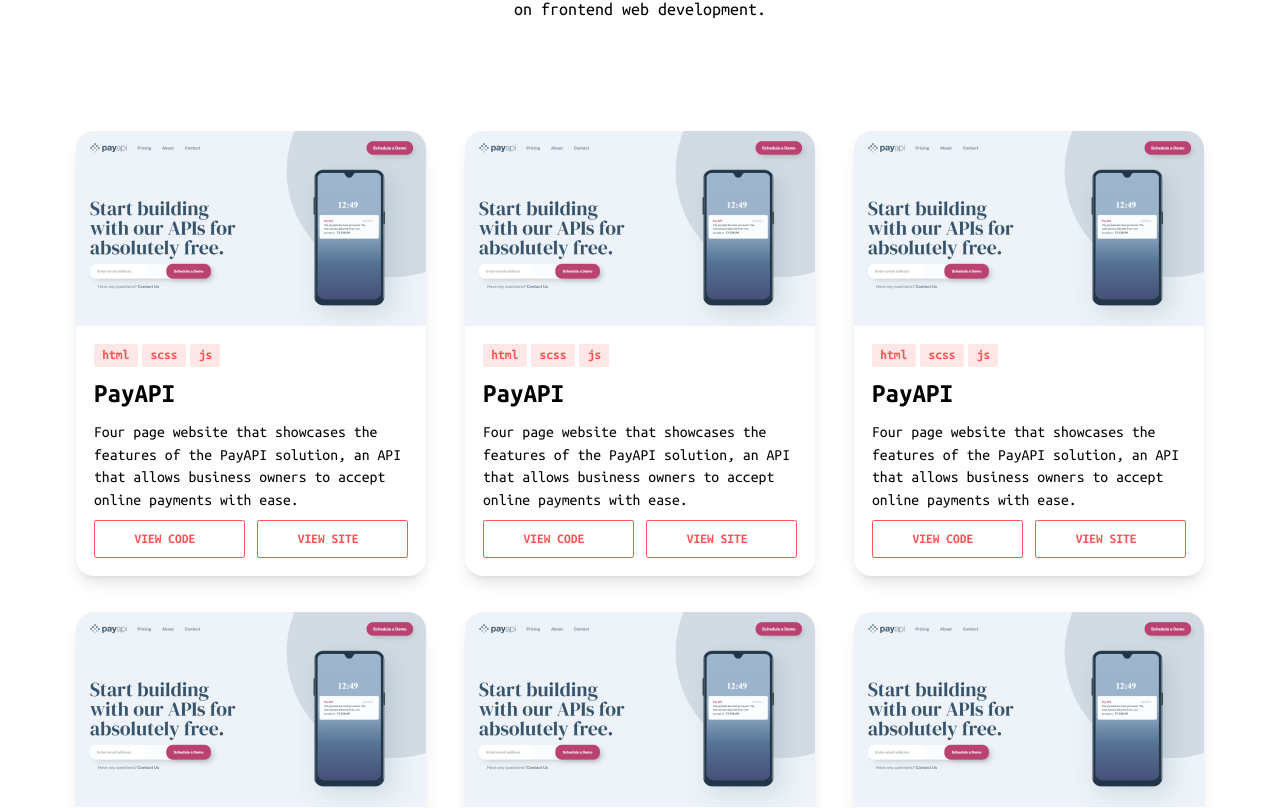
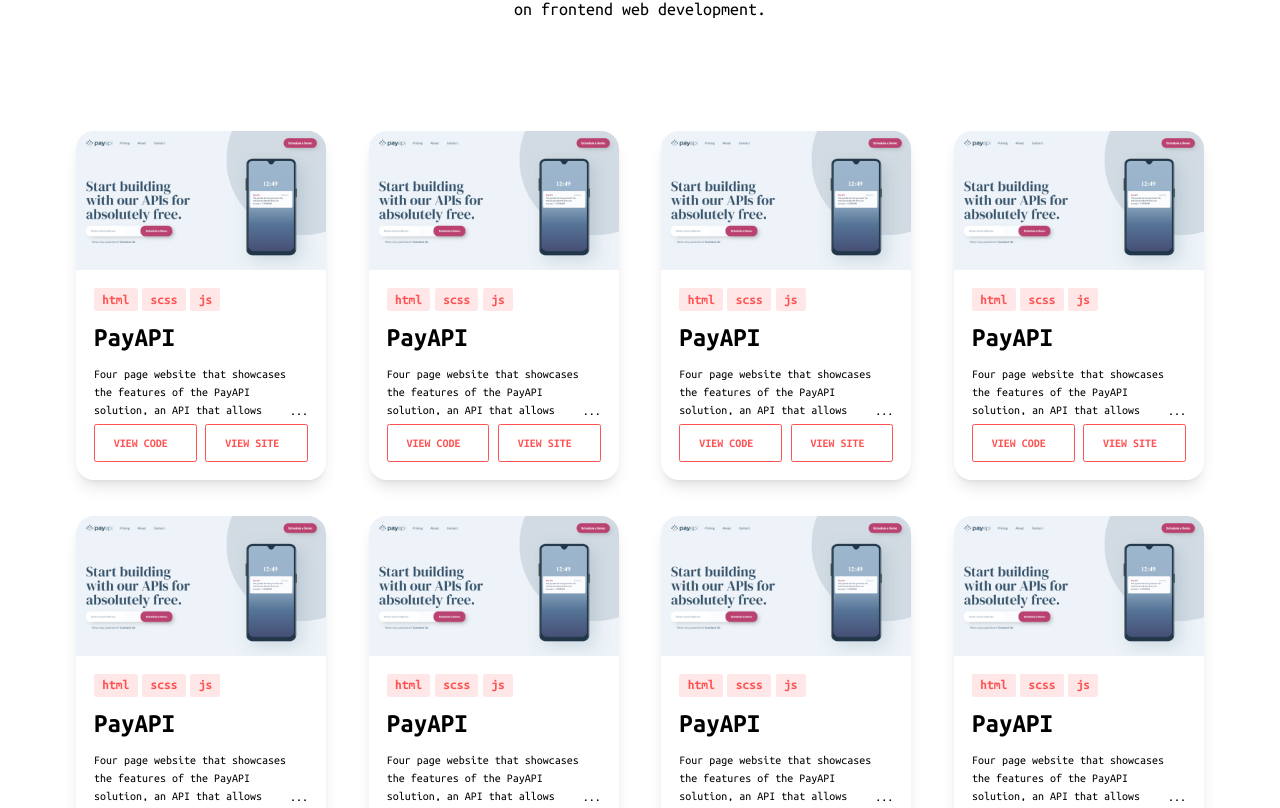
Before and after one commit to simonhernandez/react-portfolio, a React (Vite) app: page / in a window 1280 px wide. Shown: the part 3190-3998 px from the top of the page. Built offline with nearby package versions, Linux system fonts and the light colour scheme.

Commit message:
fix: project card styles

```diff
--- a/src/components/Project.jsx
+++ b/src/components/Project.jsx
@@ -3,7 +3,7 @@
 
 const Project = ({ id, img, title, description, technologies, link }) => {
   return (
-    <div className="project min-w-[300px] max-w-[350px] mx-auto shadow-lg rounded-2xl overflow-hidden text-left md:col-span-6 lg:col-span-4">
+    <div className="project min-w-[200px] max-w-[250px] mx-auto shadow-lg rounded-2xl overflow-hidden text-left md:col-span-6 lg:col-span-4">
       <div className="overflow-hidden">
         <img
           src={img}
@@ -22,8 +22,9 @@
 
         <h4 className={`${typography.heading4}`}>{title}</h4>
 
-        <p className={`${typography.text_sm}`}>
+        <p className={`text-[12px] h-[50px] overflow-hidden relative`}>
           {description}
+          <div className="absolute -bottom-1 right-0">...</div>
         </p>
 
         <div className="flex justify-between items-center">
@@ -32,7 +33,7 @@
             className="btn btn--ghost btn--small w-[48%] flex justify-center items-center border border-primary rounded-sm py-2"
             target="_blank"
           >
-            <span className="text-xs mr-2 uppercase text-primary font-bold">View Code</span>
+            <span className="text-[12px] mr-2 uppercase text-primary font-bold">View Code</span>
             <i className="bx bx-link-external"></i>
           </a>
 
@@ -41,7 +42,7 @@
             className="btn btn--ghost btn--small w-[48%] flex justify-center items-center border border-primary rounded-sm py-2"
             target="_blank"
           >
-            <span className="text-xs mr-2 uppercase text-primary font-bold">View Site</span>
+            <span className="text-[12px] mr-2 uppercase text-primary font-bold">View Site</span>
             <i className="bx bx-link-external"></i>
           </a>
         </div>
```
